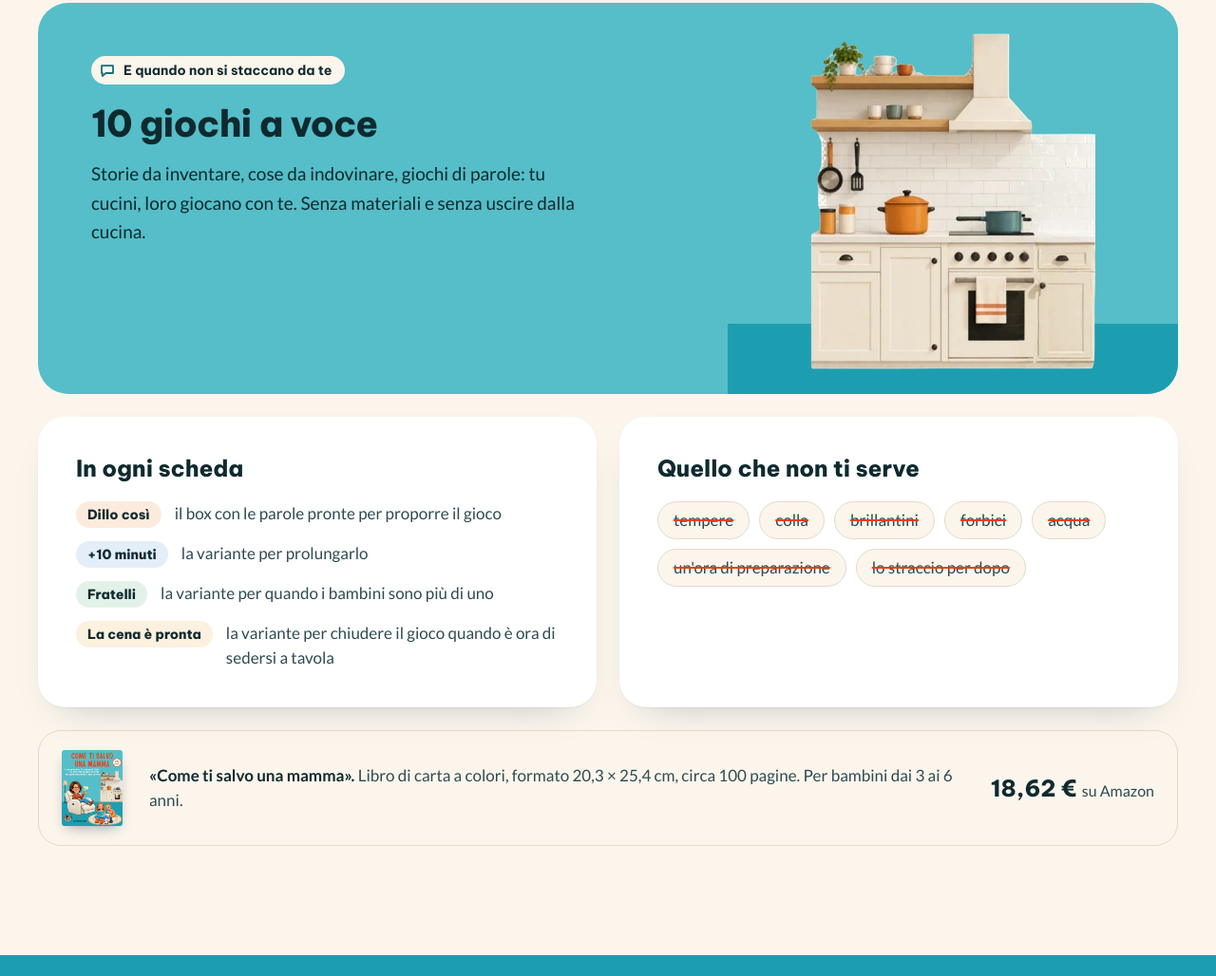
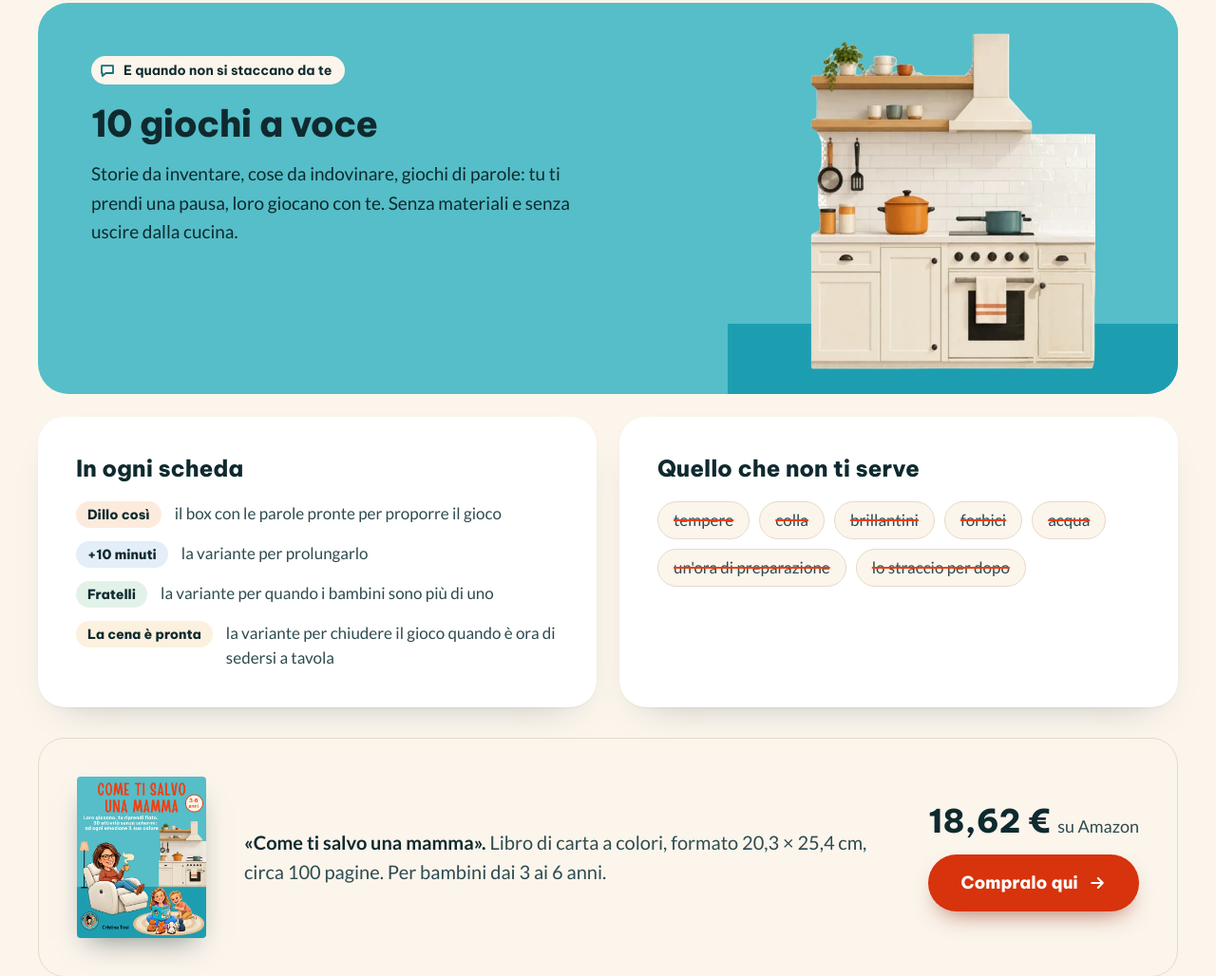
Before and after one commit to matteomangoni2-svg/cometisalvounamamma, a plain HTML site: page index.html in a window 1280 px wide. Shown: the part 4234-5262 px from the top of the page at 95% size. Drawn offline with Linux system fonts and the light colour scheme.

Commit message:
Riquadro del libro più grande con il bottone «Compralo qui»; link Amazon del libro collegato; «tu ti prendi una pausa» nei giochi a voce
Il link Amazon (https://www.amazon.it/dp/B0HRRVKN4Y) è in SITO.amazon in assets/site.js: vale per tutti i bottoni #amazon della pagina.

Co-Authored-By: Claude Opus 5.5 <noreply@anthropic.com>
Claude-Session: https://claude.ai/code/session_01NVb3L6PZc9iyNnxSndoiHi

```diff
--- a/assets/site.js
+++ b/assets/site.js
@@ -3,7 +3,7 @@
 /* ===== Link da completare =====
    Scrivi qui gli indirizzi quando li hai, tra gli apici. Finché un valore è vuoto, il link resta com'è. */
 var SITO = {
-  amazon: '',     // pagina Amazon del libro, es. 'https://www.amazon.it/dp/XXXXXXXXXX'
+  amazon: 'https://www.amazon.it/dp/B0HRRVKN4Y',     // pagina Amazon del libro
   privacy: '',    // informativa privacy
   contatti: '',   // es. 'mailto:nome@esempio.it'
   instagram: '',
--- a/index.html
+++ b/index.html
@@ -177,7 +177,7 @@ details[open] .faq-ico{transform:rotate(45deg)}
 <div style="flex: 1 1 460px; min-width: 0; padding: clamp(28px, 4.5vw, 56px);">
 <p style="margin: 0; display: inline-flex; align-items: center; gap: 8px; padding: 6px 14px 6px 8px; border-radius: 999px; background: #FBF5EC; font: 700 14px/1.2 'Be Vietnam Pro', 'Segoe UI', system-ui, sans-serif; color: #0F2A2F;"><svg aria-hidden="true" width="18" height="18" viewBox="0 0 24 24" fill="none" stroke="#11707D" style="stroke-width: 2.4; stroke-linecap: round; stroke-linejoin: round;"><path d="M4 5.5h16v10.5H10l-5 4v-4H4z"></path></svg>E quando non si staccano da te</p>
 <h3 style="margin: 18px 0 0; font: 800 clamp(28px, 3vw, 40px)/1.12 'Be Vietnam Pro', 'Segoe UI', system-ui, sans-serif; letter-spacing: -0.02em; color: #0F2A2F;">10 giochi a voce</h3>
-<p style="margin: 16px 0 0; max-width: 520px; font-size: 19px; line-height: 1.6; color: #0F2A2F;">Storie da inventare, cose da indovinare, giochi di parole: tu cucini, loro giocano con te. Senza materiali e senza uscire dalla cucina.</p>
+<p style="margin: 16px 0 0; max-width: 520px; font-size: 19px; line-height: 1.6; color: #0F2A2F;">Storie da inventare, cose da indovinare, giochi di parole: tu ti prendi una pausa, loro giocano con te. Senza materiali e senza uscire dalla cucina.</p>
 </div>
 <div aria-hidden="true" style="flex: 1 1 320px; min-width: 0; min-height: 300px; display: flex; align-items: flex-end; justify-content: center; background: linear-gradient(180deg, #55BEC8 0, #55BEC8 82%, #1D9EB0 82%, #1D9EB0 100%);">
 <img src="assets/cucina.webp" alt="" width="444" height="523" loading="lazy" style="display: block; width: min(300px, 80%); height: auto; margin: 32px 0 26px;">
@@ -208,10 +208,13 @@ details[open] .faq-ico{transform:rotate(45deg)}
 </div>
 </div>
 
-<div style="margin-top: 24px; display: flex; flex-wrap: wrap; align-items: center; gap: 20px 28px; padding: 20px 24px; border-radius: 24px; border: 1px solid #E6DACA;">
-<img src="assets/copertina.webp" alt="" aria-hidden="true" width="1000" height="1250" loading="lazy" style="display: block; width: 64px; height: auto; border-radius: 3px; box-shadow: 0 6px 14px -6px rgba(15,42,47,.45);">
-<p style="margin: 0; flex: 1 1 420px; min-width: 0; font-size: 17px; line-height: 1.55; color: #2E4B50;"><strong style="color: #0F2A2F;">«Come ti salvo una mamma».</strong> Libro di carta a colori, formato 20,3 × 25,4 cm, circa 100 pagine. Per bambini dai 3 ai 6 anni.</p>
-<p style="margin: 0; font: 800 24px/1.1 'Be Vietnam Pro', 'Segoe UI', system-ui, sans-serif; color: #0F2A2F; white-space: nowrap;">18,62 € <span style="font: 400 16px/1 Lato, 'Helvetica Neue', Arial, sans-serif; color: #2E4B50;">su Amazon</span></p>
+<div style="margin-top: 32px; display: flex; flex-wrap: wrap; align-items: center; gap: 28px 40px; padding: clamp(24px, 3.5vw, 40px); border-radius: 28px; border: 1px solid #E6DACA;">
+<img src="assets/copertina.webp" alt="" aria-hidden="true" width="1000" height="1250" loading="lazy" style="display: block; width: clamp(104px, 12vw, 136px); height: auto; border-radius: 4px; box-shadow: 0 14px 28px -12px rgba(15,42,47,.5);">
+<p style="margin: 0; flex: 1 1 340px; min-width: 0; font-size: 20px; line-height: 1.55; color: #2E4B50;"><strong style="color: #0F2A2F;">«Come ti salvo una mamma».</strong> Libro di carta a colori, formato 20,3 × 25,4 cm, circa 100 pagine. Per bambini dai 3 ai 6 anni.</p>
+<div style="display: flex; flex-direction: column; align-items: center; gap: 16px;">
+<p style="margin: 0; font: 800 34px/1.1 'Be Vietnam Pro', 'Segoe UI', system-ui, sans-serif; color: #0F2A2F; white-space: nowrap;">18,62 € <span style="font: 400 18px/1 Lato, 'Helvetica Neue', Arial, sans-serif; color: #2E4B50;">su Amazon</span></p>
+<a class="btn btn-primary" href="#amazon" style="display: inline-flex; align-items: center; justify-content: center; gap: 10px; min-height: 60px; padding: 0 34px; border-radius: 999px; background: #D7330D; color: #FFFFFF; font: 800 18px/1.2 'Be Vietnam Pro', 'Segoe UI', system-ui, sans-serif; text-decoration: none; white-space: nowrap; box-shadow: 0 12px 26px -12px rgba(140,30,5,.7);">Compralo qui<svg aria-hidden="true" width="20" height="20" viewBox="0 0 24 24" fill="none" stroke="#FFFFFF" style="stroke-width: 2.5; stroke-linecap: round; stroke-linejoin: round;"><path d="M5 12h14M13 6l6 6-6 6"></path></svg></a>
+</div>
 </div>
 </div>
 </section>
```
